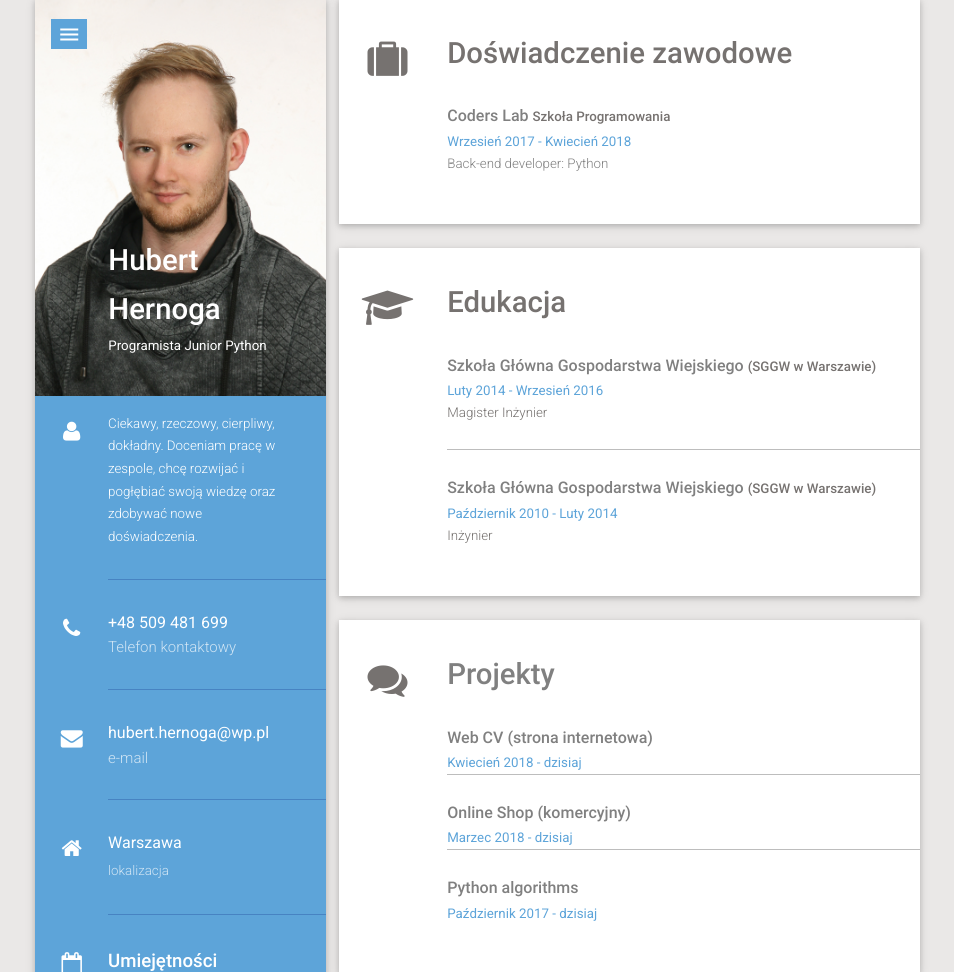
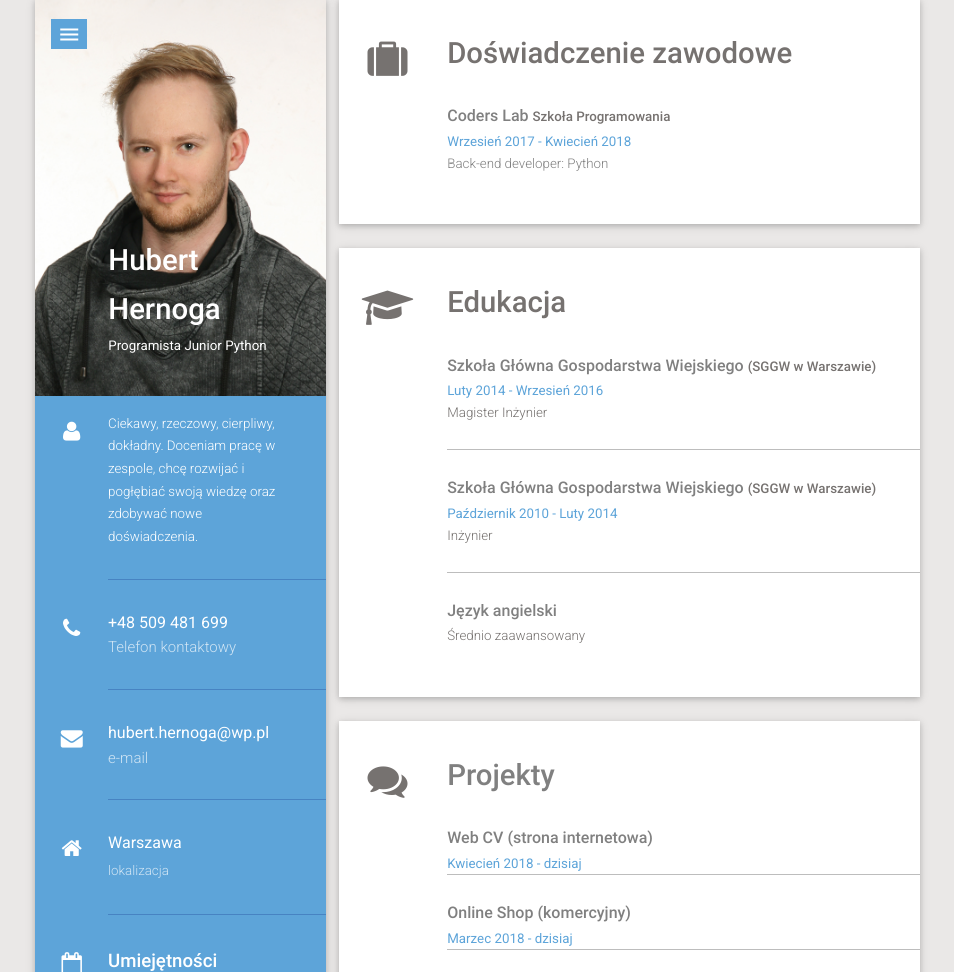
Before and after one commit to hubert-hernoga/my_web_cv, a Django app: page / in a window 1280 px wide. Shown: the part 25-997 px from the top of the page, without its empty margins (168-1122 px from the left). Run offline with Django 3.2, Linux system fonts and the light colour scheme.

Commit message:
Added language to section 'Education'

```diff
--- a/cv_maker/templates/multipage/index.html
+++ b/cv_maker/templates/multipage/index.html
@@ -50,10 +50,14 @@
                             <span>Luty 2014 - Wrzesień 2016 </span>
                             <p>Magister Inżynier</p>
                         </div>
-                         <div class="custom-content-wrapper wow fadeIn a2" data-wow-delay="0.2s" >
+                         <div class="custom-content-wrapper wow fadeIn a2" data-wow-delay="0.3s" >
                             <h3 class="text-color">Szkoła Główna Gospodarstwa Wiejskiego <span> (SGGW w Warszawie)</span></h3>
                             <span>Październik 2010 - Luty 2014 </span>
                             <p>Inżynier</p>
+                        </div>
+                         <div class="custom-content-wrapper wow fadeIn a2" data-wow-delay="0.4s" >
+                            <h3 class="text-color">Język angielski </h3>
+                            <p>Średnio zaawansowany</p>
                         </div>
 {#                        <div class="custom-content-wrapper wow fadeIn a3" data-wow-delay="0.3s" >#}
 {#                            <h3>Post Graduation <span>@Lorem</span></h3>#}
```
